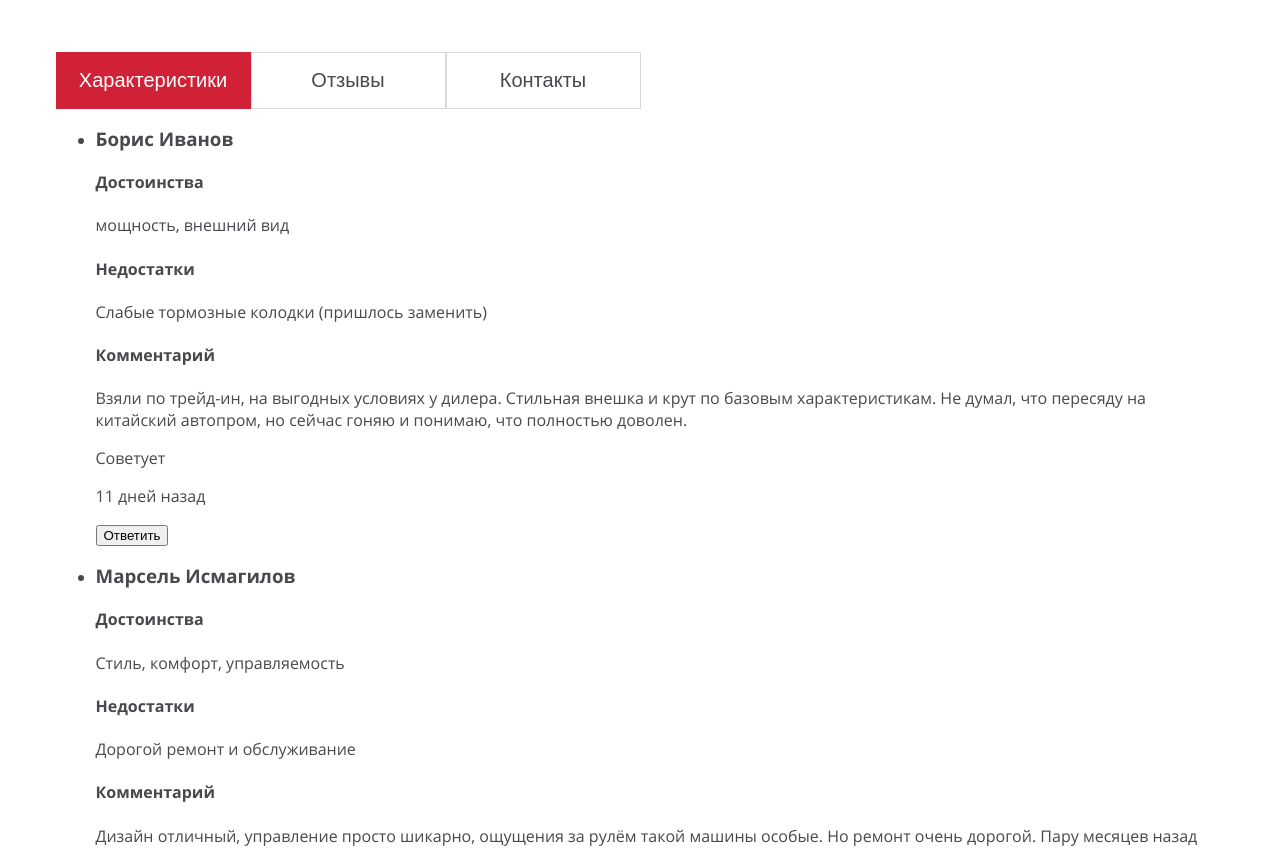
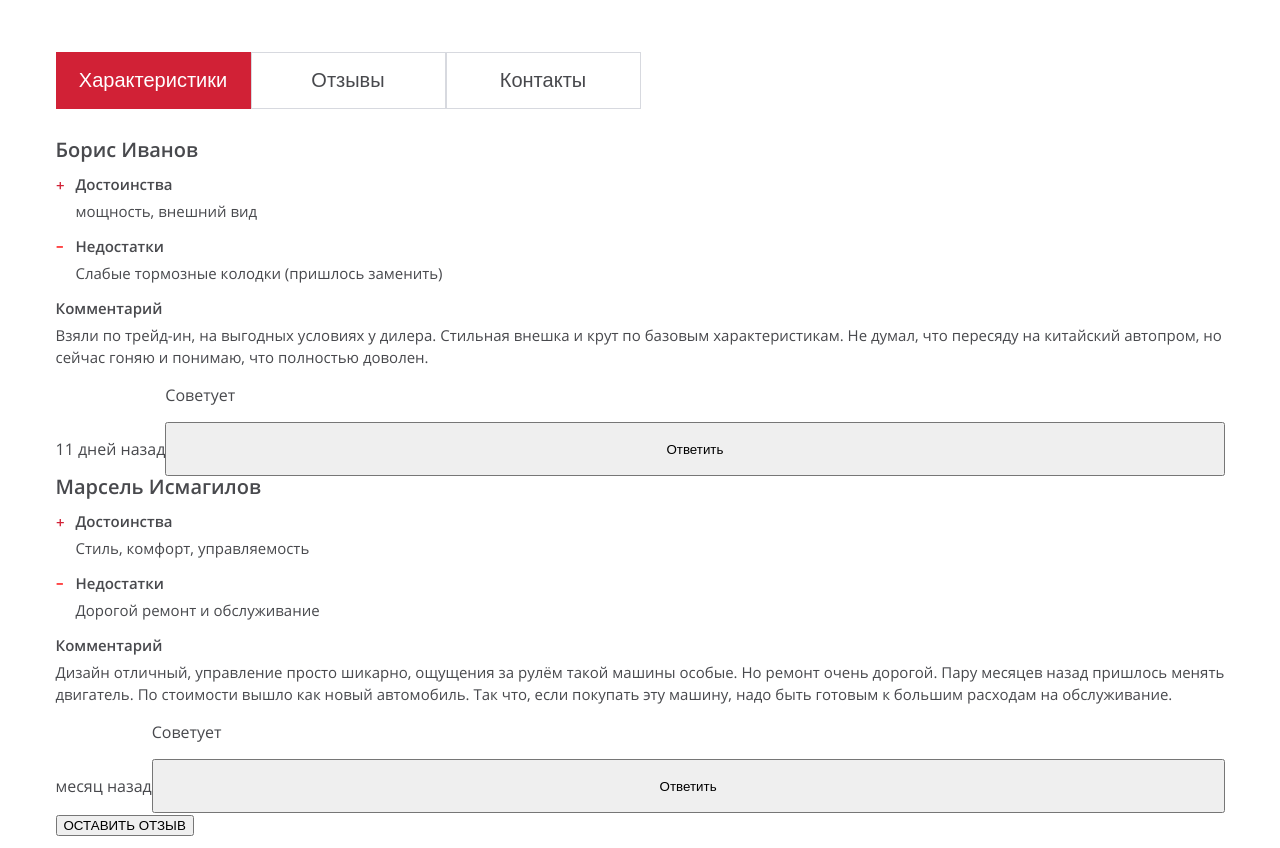
Before and after one commit to mantuok/avto-moto, a React (Create React App) app: page / in a window 1280 px wide. Shown: the part 700-1548 px from the top of the page. Built offline with nearby package versions, Linux system fonts and the light colour scheme.

Commit message:
Reviews styling WIP

```diff
--- a/src/components/reivew/review.jsx
+++ b/src/components/reivew/review.jsx
@@ -1,6 +1,7 @@
 import React from 'react';
 import {RecommendRating} from '../../const';
 import {getHumanDateFormat} from '../../utils/day';
+import {nanoid} from 'nanoid';
 
 const Review = ({review}) => {
   const {author, date, advantages, disadvantages, comment, rating} = review;
@@ -8,10 +9,10 @@ const Review = ({review}) => {
   const renderStarRating = () => {
     let starsList = [];
     for (let i = 0; i < rating; i++) {
-      starsList.push(<span className="rating__star rating__star--active"></span>)
+      starsList.push(<span key={nanoid()} className="rating__star rating__star--active"></span>)
     }
     for (let i = 0; i < 5 - rating; i++) {
-      starsList.push(<span className="rating__star rating__star--inactive"></span>)
+      starsList.push(<span key={nanoid()} className="rating__star rating__star--inactive"></span>)
     }
     return starsList;
   }
@@ -25,13 +26,13 @@ const Review = ({review}) => {
   return (
     <li className="reviews__item review">
       <h3 className="review__author">{author}</h3>
-      <div className="review__text text">
-        <h4 className="text__heading text__heading--advantages">Достоинства</h4>
-        <p className="text__advantages">{advantages}</p>
-        <h4 className="text__heading text__heading--advantages">Недостатки</h4>
-        <p className="text__advantages">{disadvantages}</p>
-        <h4 className="text__heading text__heading--advantages">Комментарий</h4>
-        <p className="text__advantages">{comment}</p>
+      <div className="review__text review-text">
+        <h4 className="review-text__heading review-text__heading--advantages">Достоинства</h4>
+        <p className="review-text__text review-text__text--advantages">{advantages}</p>
+        <h4 className="review-text__heading review-text__heading--disadvantages">Недостатки</h4>
+        <p className="review-text__text review-text__text--disadvantages">{disadvantages}</p>
+        <h4 className="review-text__heading review-text__heading--comment">Комментарий</h4>
+        <p className="review-text__text review-text__text--comment">{comment}</p>
       </div>
       <div className="review__rating rating">
         {renderStarRating()}
--- a/src/sass/blocks/detailed-info.scss
+++ b/src/sass/blocks/detailed-info.scss
@@ -1,5 +1,5 @@
 .detailed-info__tabs {
-  margin-bottom: 10px;
+  margin-bottom: 30px;
 }
 
 .detailed-info__tab {
--- /dev/null
+++ b/src/sass/blocks/review-text.scss
@@ -0,0 +1,60 @@
+.review-text {
+  display: flex;
+  flex-direction: column;
+}
+
+.review-text__heading {
+  position: relative;
+  margin: 0;
+  margin-bottom: 5px;
+
+  font-size: 15px;
+  font-weight: 600;
+}
+
+.review-text__text {
+  margin: 0;
+
+  font-size: 15px;
+}
+
+.review-text__text:not(:last-child) {
+  margin-bottom: 13px;
+}
+
+.review-text__heading--advantages,
+.review-text__heading--disadvantages,
+.review-text__text--advantages,
+.review-text__text--disadvantages {
+  padding-left: 20px;
+}
+
+.review-text__heading--advantages {
+  &::before {
+    content: "";
+    position: absolute;
+    top: 9px;
+    left: 0;
+
+    width: 9px;
+    height: 21px;
+
+    background-image: url("../../img/icon-plus.svg");
+    background-repeat: no-repeat;
+  }
+}
+
+.review-text__heading--disadvantages {
+  &::before {
+    content: "";
+    position: absolute;
+    top: 11px;
+    left: 0;
+
+    width: 8px;
+    height: 21px;
+
+    background-image: url("../../img/icon-minus.svg");
+    background-repeat: no-repeat;
+  }
+}
--- /dev/null
+++ b/src/sass/blocks/review.scss
@@ -0,0 +1,40 @@
+.review {
+  display: grid;
+  grid-template-columns: max-content 1fr;
+  grid-template-areas:
+  "author author"
+  "text text"
+  "rating recommends"
+  "date reply";
+}
+
+.review__author {
+  grid-area: author;
+
+  margin: 0;
+  margin-bottom: 12px;
+
+  font-size: 20px;
+  font-weight: 600;
+
+}
+
+.review__text {
+  grid-area: text;
+}
+
+.review__rating {
+  grid-area: rating;
+}
+
+.review__recommends {
+  grid-area: recommends;
+}
+
+.review__date {
+  grid-area: date;
+}
+
+.review__reply {
+  grid-area: reply;
+}
--- /dev/null
+++ b/src/sass/blocks/reviews.scss
@@ -0,0 +1,3 @@
+.reviews__list {
+  @include reset-list-style;
+}
--- a/src/sass/style.scss
+++ b/src/sass/style.scss
@@ -16,3 +16,6 @@
 @import './blocks/detailed-info.scss';
 @import './blocks/detailed-features.scss';
 @import './blocks/feature.scss';
+@import './blocks/reviews.scss';
+@import './blocks/review.scss';
+@import './blocks/review-text.scss';
```
